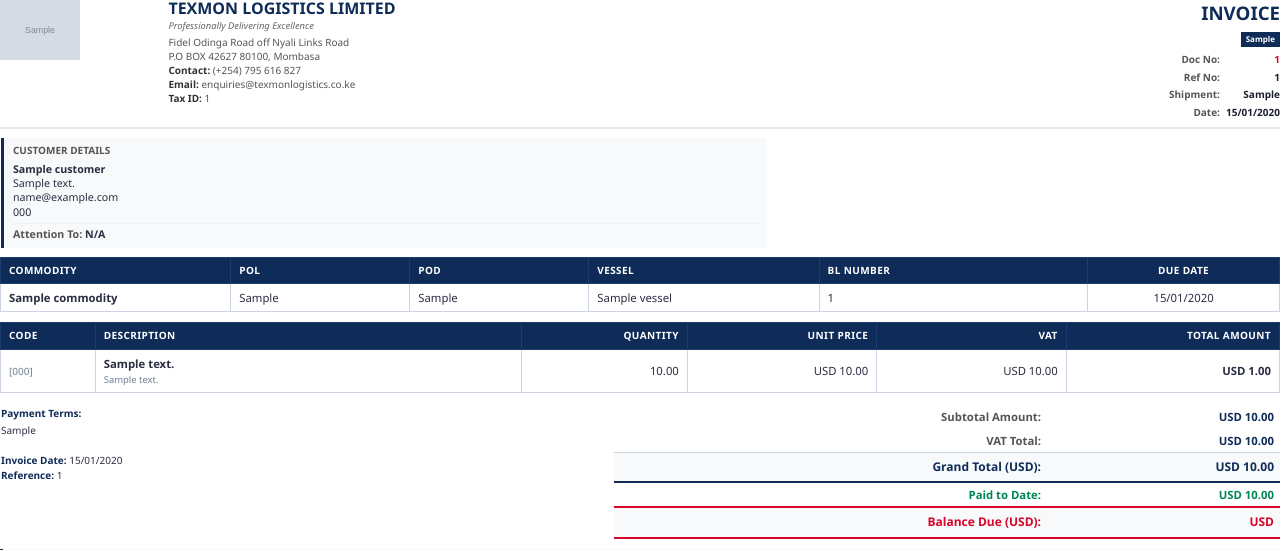
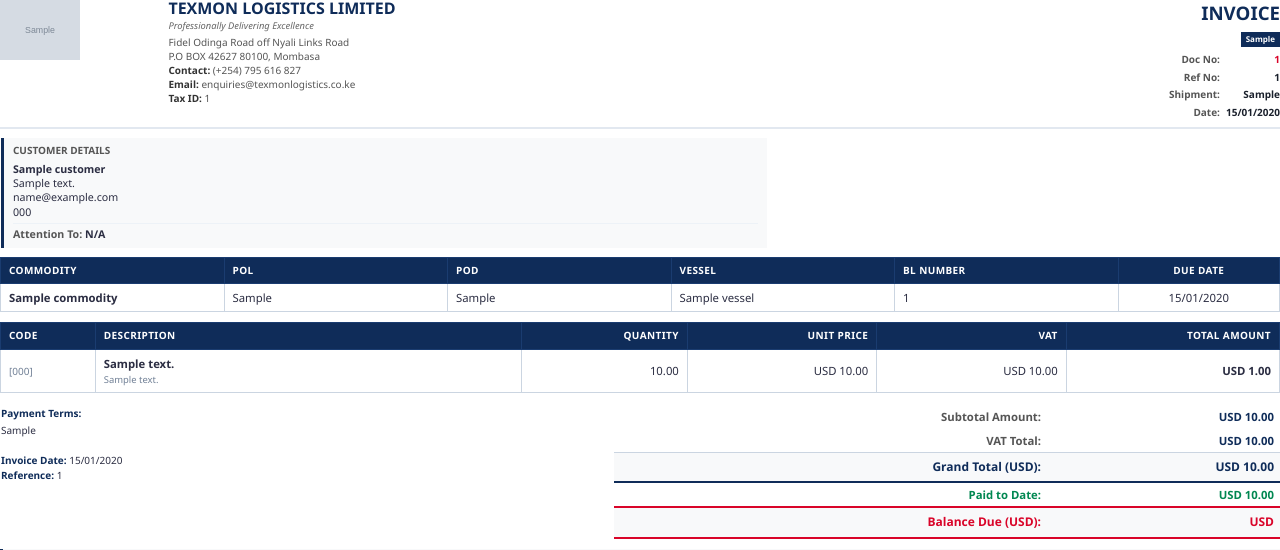
Before and after one commit to LelionV/Texmon-Final, a Django app: template templates/invoicing/invoice_pdf.html in a window 1280 px wide. Shown: the top 550 px of the page. Run offline with Django 5.2, Linux system fonts and the light colour scheme; the template is opened without the code that fills it: most values are stand-ins (such as "Sample title", 1, 10 or a date in 2020); grey boxes marked "Sample" are stand-in pictures.

Commit message:
Update invoice_pdf.html

```diff
--- a/templates/invoicing/invoice_pdf.html
+++ b/templates/invoicing/invoice_pdf.html
@@ -234,11 +234,11 @@ table.sync-table tbody tr:nth-child(even) {
     <table class="sync-table shipment-table">
         <colgroup>
             <col style="width: 18%;">
-            <col style="width: 14%;">
-            <col style="width: 14%;">
             <col style="width: 18%;">
-            <col style="width: 21%;">
-            <col style="width: 15%;">
+            <col style="width: 18%;">
+            <col style="width: 18%;">
+            <col style="width: 18%;">
+            <col style="width: 13%;">
         </colgroup>
         <thead>
             <tr>
```
